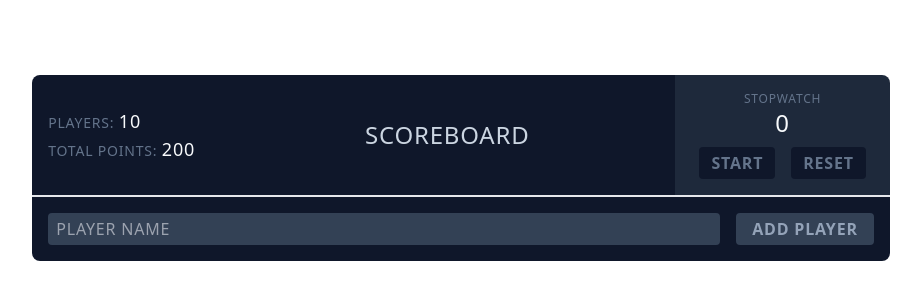
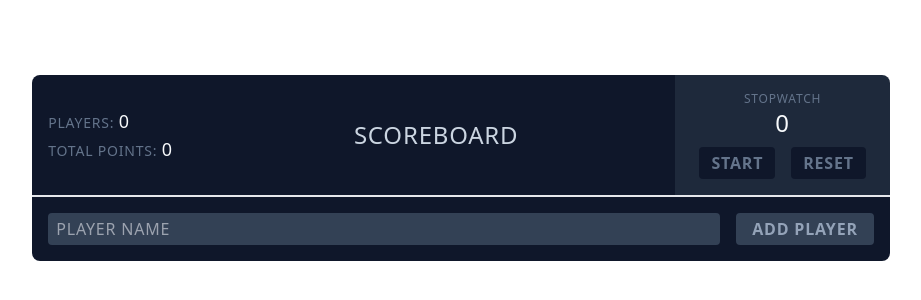
Before and after one commit to roquiles/scoreboard, a React (Vite) app: page / in a window 1280 px wide. Shown: the part 232-532 px from the top of the page, without its empty margins (179-1100 px from the left). Built offline with nearby package versions, Linux system fonts and the light colour scheme; a web font is replaced by a local one.

Commit message:
Create scoreboard context

```diff
--- a/src/App.jsx
+++ b/src/App.jsx
@@ -1,9 +1,12 @@
 import Scoreboard from "./components/Scoreboard";
+import ScoreboardProvider from "./context/ScoreboardProvider";
 
 export default function App() {
   return (
     <div className="flex h-screen w-screen">
-      <Scoreboard />
+      <ScoreboardProvider>
+        <Scoreboard />
+      </ScoreboardProvider>
     </div>
   );
 }
--- a/src/components/Header.jsx
+++ b/src/components/Header.jsx
@@ -1,12 +1,24 @@
+import { useContext } from "react";
+import ScoreboardContext from "../context/ScoreboardContext";
+
 const Header = () => {
+  const { players } = useContext(ScoreboardContext);
+  const totalPoints = players
+    .map((player) => player.score)
+    .reduce((sum, score) => {
+      return sum + score;
+    }, 0);
+
   return (
     <div className="col-span-3 flex items-center rounded-tl-lg bg-slate-900 p-4">
       <div className="pr-10">
         <span className="block text-sm text-slate-500">
-          Players: <span className="text-lg text-slate-50">10</span>
+          Players:{" "}
+          <span className="text-lg text-slate-50">{players.length}</span>
         </span>
         <span className="block text-sm text-slate-500">
-          Total points: <span className="text-lg text-slate-50">200</span>
+          Total points:{" "}
+          <span className="text-lg text-slate-50">{totalPoints}</span>
         </span>
       </div>
       <h1 className="font-display grow px-8 text-center text-2xl text-slate-300">
--- a/src/components/Player.jsx
+++ b/src/components/Player.jsx
@@ -1,24 +1,38 @@
 import { PropTypes } from "prop-types";
+import { useContext } from "react";
+import ScoreboardContext from "../context/ScoreboardContext";
 
-const Player = ({ name, score, onDeletePlayer }) => {
+const Player = ({ name, score }) => {
+  const { deletePlayers, updateScore } = useContext(ScoreboardContext);
+
   return (
     <div className="col-span-4 grid grid-cols-4 border-t-2">
       <span className="col-span-3 bg-slate-800 py-5 pl-8 text-xl font-semibold text-slate-50">
         <button
           title="Delete player"
           className="mr-4 rounded-full border-2 px-2 text-lg transition hover:border-red-500 hover:text-red-500"
-          onClick={() => onDeletePlayer(name)}
+          onClick={() => deletePlayers(name)}
         >
           X
         </button>
         {name}
       </span>
       <div className="flex items-center justify-center bg-slate-800 text-slate-50">
-        <button className="h-full bg-red-500 px-6 py-5 text-lg font-bold transition hover:opacity-90">
+        <button
+          className="h-full bg-red-500 px-6 py-5 text-lg font-bold transition hover:opacity-90"
+          onClick={(e) => updateScore(e, name)}
+          name="decrease"
+        >
           -
         </button>
         <span className="grow text-center text-2xl">{score}</span>
-        <button className="h-full bg-green-500 px-5 text-lg font-bold transition hover:opacity-90">
+        <button
+          className="h-full bg-green-500 px-5 text-lg font-bold transition hover:opacity-90"
+          onClick={(e) => {
+            updateScore(e, name);
+          }}
+          name="increase"
+        >
           +
         </button>
       </div>
@@ -29,7 +43,6 @@ const Player = ({ name, score, onDeletePlayer }) => {
 Player.propTypes = {
   name: PropTypes.string.isRequired,
   score: PropTypes.number.isRequired,
-  onDeletePlayer: PropTypes.func.isRequired,
 };
 
 export default Player;
--- a/src/components/PlayerInput.jsx
+++ b/src/components/PlayerInput.jsx
@@ -1,13 +1,14 @@
-import { PropTypes } from "prop-types";
-import { useCallback, useState } from "react";
+import { useCallback, useContext, useState } from "react";
+import ScoreboardContext from "../context/ScoreboardContext";
 
-const PlayerInput = ({ onAddPlayer }) => {
+const PlayerInput = () => {
   const [newPlayer, setNewPlayer] = useState({ name: "", score: 0 });
+  const { addPlayers } = useContext(ScoreboardContext);
 
   const addNewPlayer = useCallback(() => {
-    onAddPlayer(newPlayer);
+    addPlayers(newPlayer);
     setNewPlayer({ ...newPlayer, name: "" });
-  }, [newPlayer, onAddPlayer]);
+  }, [newPlayer, addPlayers]);
 
   return (
     <div className="col-span-4 flex gap-4 rounded-b-lg border-t-2 bg-slate-900 p-4">
@@ -32,8 +33,4 @@ const PlayerInput = ({ onAddPlayer }) => {
   );
 };
 
-PlayerInput.propTypes = {
-  onAddPlayer: PropTypes.func.isRequired,
-};
-
 export default PlayerInput;
--- a/src/components/Scoreboard.jsx
+++ b/src/components/Scoreboard.jsx
@@ -1,53 +1,24 @@
 import Header from "./Header";
 import StopWatch from "./StopWatch";
+import PlayerInput from "./PlayerInput";
+import { useContext } from "react";
+import ErrorModal from "./ErrorModal";
+import ScoreboardContext from "../context/ScoreboardContext";
 import Player from "./Player";
-import PlayerInput from "./PlayerInput";
-import { useCallback, useState } from "react";
-import ErrorModal from "./ErrorModal";
 
 const Scoreboard = () => {
-  const [players, setPlayers] = useState([]);
-  const [showErrorModal, setShowErrorModal] = useState(false);
-
-  const isPlayerNameRepeated = useCallback(
-    (playerName) => !!players.filter((p) => playerName === p.name).length,
-    [players],
-  );
-
-  const addPlayers = useCallback(
-    (newPlayer) => {
-      if (isPlayerNameRepeated(newPlayer.name)) {
-        setShowErrorModal(true);
-        return;
-      }
-
-      setPlayers((oldPlayers) => [...oldPlayers, newPlayer]);
-    },
-    [isPlayerNameRepeated],
-  );
-
-  const deletePlayers = useCallback(
-    (playerName) => {
-      const updatedPlayers = players.filter((p) => p.name !== playerName);
-
-      setPlayers(updatedPlayers);
-    },
-    [players],
-  );
+  const { showErrorModal, setShowErrorModal, players } =
+    useContext(ScoreboardContext);
 
   return (
     <div className="m-auto grid w-fit grid-cols-4 uppercase tracking-wider">
       <Header />
       <StopWatch />
+
       {players.map(({ name, score }) => (
-        <Player
-          key={name}
-          name={name}
-          score={score}
-          onDeletePlayer={deletePlayers}
-        />
+        <Player key={name} name={name} score={score} />
       ))}
-      <PlayerInput onAddPlayer={addPlayers} />
+      <PlayerInput />
 
       {showErrorModal && (
         <ErrorModal onClose={() => setShowErrorModal(false)} />
--- /dev/null
+++ b/src/context/ScoreboardContext.js
@@ -0,0 +1,5 @@
+import { createContext } from "react";
+
+const ScoreboardContext = createContext({ players: [] });
+
+export default ScoreboardContext;
--- /dev/null
+++ b/src/context/ScoreboardProvider.jsx
@@ -0,0 +1,85 @@
+import { useCallback, useMemo, useState } from "react";
+import ScoreboardContext from "./ScoreboardContext";
+import { PropTypes } from "prop-types";
+
+const ScoreboardProvider = ({ children }) => {
+  const [players, setPlayers] = useState([]);
+  const [showErrorModal, setShowErrorModal] = useState(false);
+
+  const isPlayerNameRepeated = useCallback(
+    (playerName) => !!players.filter((p) => playerName === p.name).length,
+    [players],
+  );
+
+  const addPlayers = useCallback(
+    (newPlayer) => {
+      if (isPlayerNameRepeated(newPlayer.name)) {
+        setShowErrorModal(true);
+        return;
+      }
+      setPlayers((oldPlayers) => [...oldPlayers, newPlayer]);
+    },
+    [isPlayerNameRepeated],
+  );
+
+  const deletePlayers = useCallback(
+    (playerName) => {
+      const updatedPlayers = players.filter((p) => p.name !== playerName);
+
+      setPlayers(updatedPlayers);
+    },
+    [players],
+  );
+
+  const updateScore = useCallback(
+    (e, playerName) => {
+      const playersToUpdate = [...players];
+      const operation = e.target.name;
+
+      const updatedPlayers = playersToUpdate.reduce((_, currentPlayer) => {
+        if (currentPlayer.name === playerName) {
+          if (operation === "increase") {
+            currentPlayer.score++;
+          } else {
+            currentPlayer.score--;
+          }
+        }
+        return playersToUpdate;
+      }, playersToUpdate);
+
+      setPlayers(updatedPlayers);
+    },
+    [players],
+  );
+
+  const contextValues = useMemo(
+    () => ({
+      addPlayers,
+      deletePlayers,
+      updateScore,
+      players,
+      showErrorModal,
+      setShowErrorModal,
+    }),
+    [
+      addPlayers,
+      deletePlayers,
+      updateScore,
+      players,
+      setShowErrorModal,
+      showErrorModal,
+    ],
+  );
+
+  return (
+    <ScoreboardContext.Provider value={contextValues}>
+      {children}
+    </ScoreboardContext.Provider>
+  );
+};
+
+ScoreboardProvider.propTypes = {
+  children: PropTypes.node.isRequired,
+};
+
+export default ScoreboardProvider;
```
